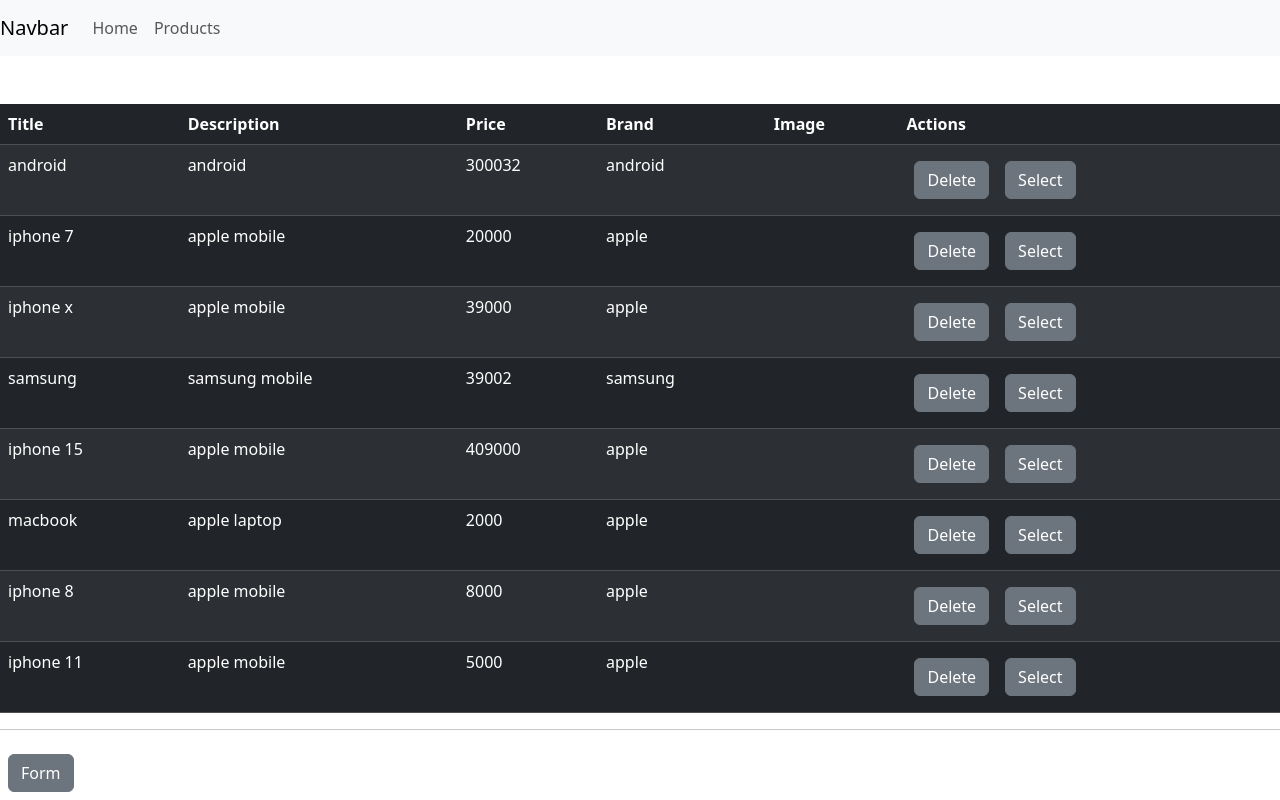
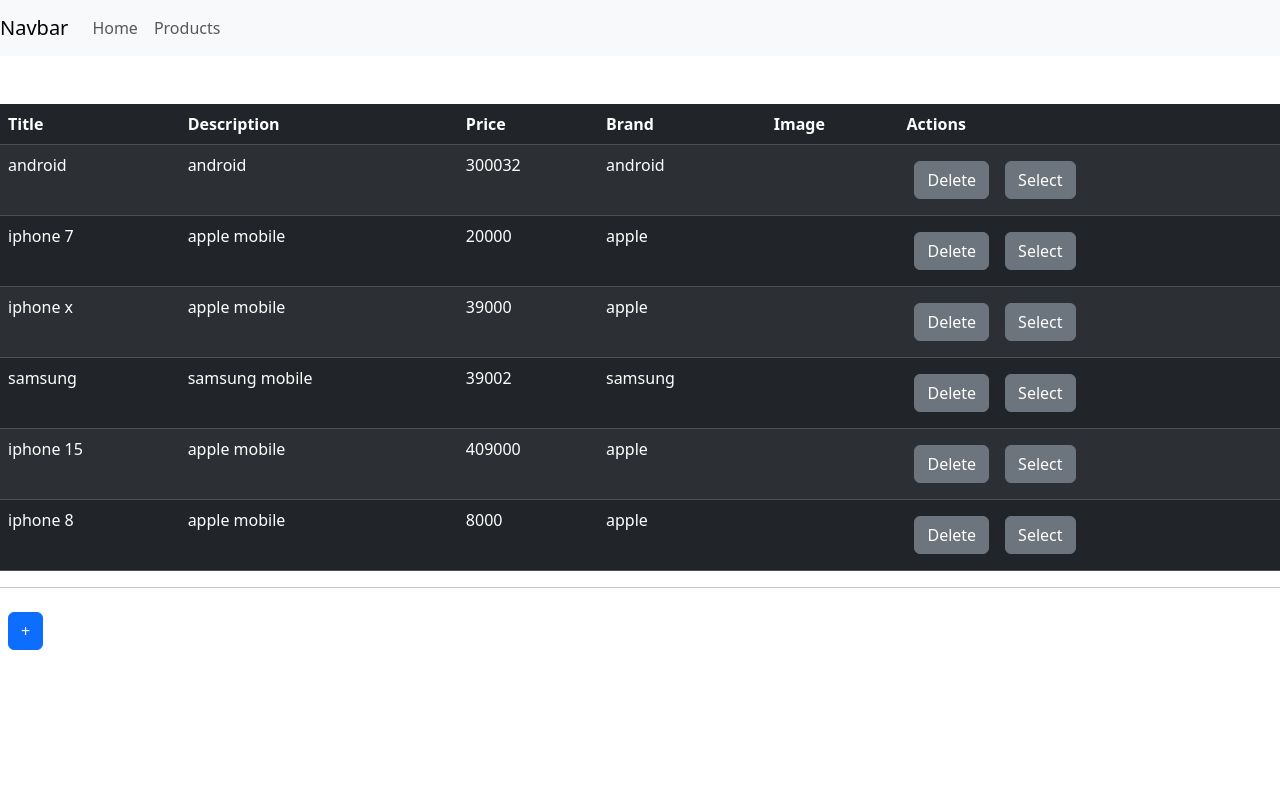
Before and after one commit to Rawan2211/task-angular, an Angular app in the folder product-task/: page /product in a window 1280 px wide. Built offline with nearby package versions, Linux system fonts and the light colour scheme; data requests are answered from the project's data file.

Commit message:
update form button

```diff
--- a/product-task/db.json
+++ b/product-task/db.json
@@ -41,28 +41,12 @@
       "id": 8
     },
     {
-      "title": "macbook",
-      "description": "apple laptop",
-      "price": "2000",
-      "brand": "apple",
-      "image": "",
-      "id": 9
-    },
-    {
       "title": "iphone 8 ",
       "description": "apple mobile",
       "price": "8000",
       "brand": "apple",
       "image": "",
       "id": 10
-    },
-    {
-      "title": "iphone 11",
-      "description": "apple mobile",
-      "price": "5000",
-      "brand": "apple",
-      "image": "",
-      "id": 11
     }
   ]
 }
--- a/product-task/src/app/components/product/product.component.html
+++ b/product-task/src/app/components/product/product.component.html
@@ -28,7 +28,7 @@
 </table>
 
 <hr>
-<button type="button" class="btn btn-secondary m-2" (click)="showForm()">Form</button>
+<button type="button" class="btn btn-primary m-2" (click)="showForm()"><span *ngIf="showProductForm" > X </span> <span  *ngIf="!showProductForm"> + </span></button>
 
 <section class="container" *ngIf="showProductForm">
 <form [formGroup]="ProductForm" class="bg-dark text-light m-2 mt-4 container p-3" (ngSubmit)="addProduct()">
--- a/product-task/src/app/components/product/product.component.ts
+++ b/product-task/src/app/components/product/product.component.ts
@@ -10,33 +10,35 @@
   styleUrls: ['./product.component.scss']
 })
 export class ProductComponent {
-  public ProductForm = new FormGroup({
+
+  public ProductForm!: FormGroup ;
+  prdList:IProduct[] =[];
+  val:any;
+  prd!: IProduct;
+  showProductForm:boolean = false;
+  constructor(private fb: FormBuilder,public route:ActivatedRoute,public router:Router,private productService:ProductsService)
+  {
+
+  }
+  createProductForm(){
+    this.ProductForm = new FormGroup({
     title: new FormControl(''),
     description:new FormControl(''),
     price:new FormControl(''),
     brand:new FormControl(''),
     image:new FormControl('')
   });
-  prdList:IProduct[];
-  val:any;
-  prd!: IProduct;
-  showProductForm:boolean = false;
-  constructor(private fb: FormBuilder,public route:ActivatedRoute,public router:Router,public productService:ProductsService)
-  {
-  this.prdList=[
-  ]
   }
-
   ngOnInit(){
     this.displayProducts();
-
+    this.createProductForm();
   }
 
   addProduct(){
     this.productService.postProducts(this.ProductForm.value)
     .subscribe(res=>{
     this.ProductForm.reset();
-    window.location.reload()
+    this.displayProducts();
   })
   }
 
@@ -50,12 +52,8 @@
   deletePrd(id:number){
     this.productService.deleteProduct(id)
     .subscribe(data=>{
+      this.displayProducts();
     });
-    this.productService.getProducts().subscribe((response)=>{
-      this.prdList=response;
-    });
-    window.location.reload();
-
   }
 
     selectProduct(id:number){
@@ -69,10 +67,9 @@
 
   updatePrd(id:number,data:any){
     this.productService.updateProduct(id,data).subscribe(data=>{
-
+      this.ProductForm.reset();
+      this.displayProducts();
     });
-    this.ProductForm.reset();
-    window.location.reload();
     }
 
     showForm(){
```
